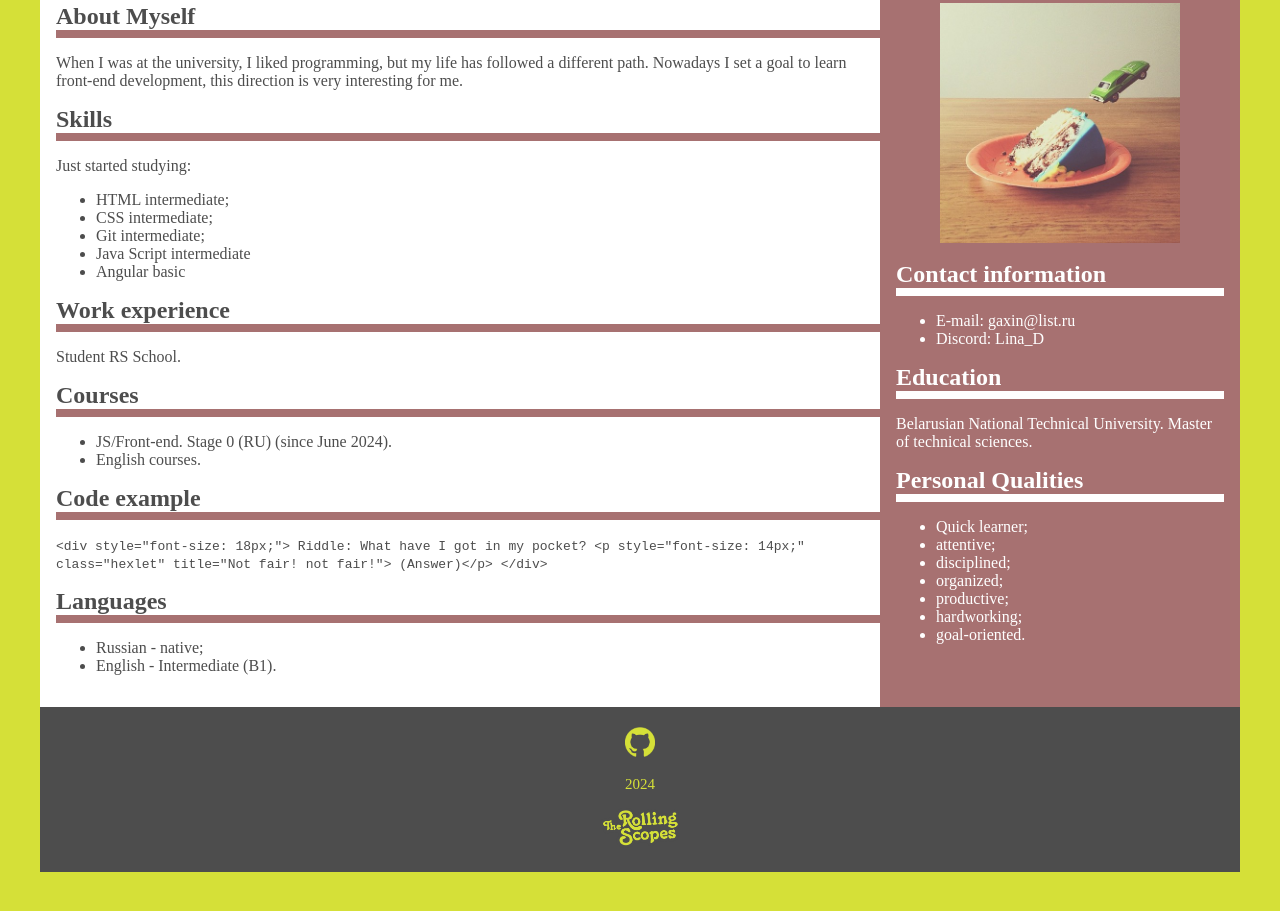
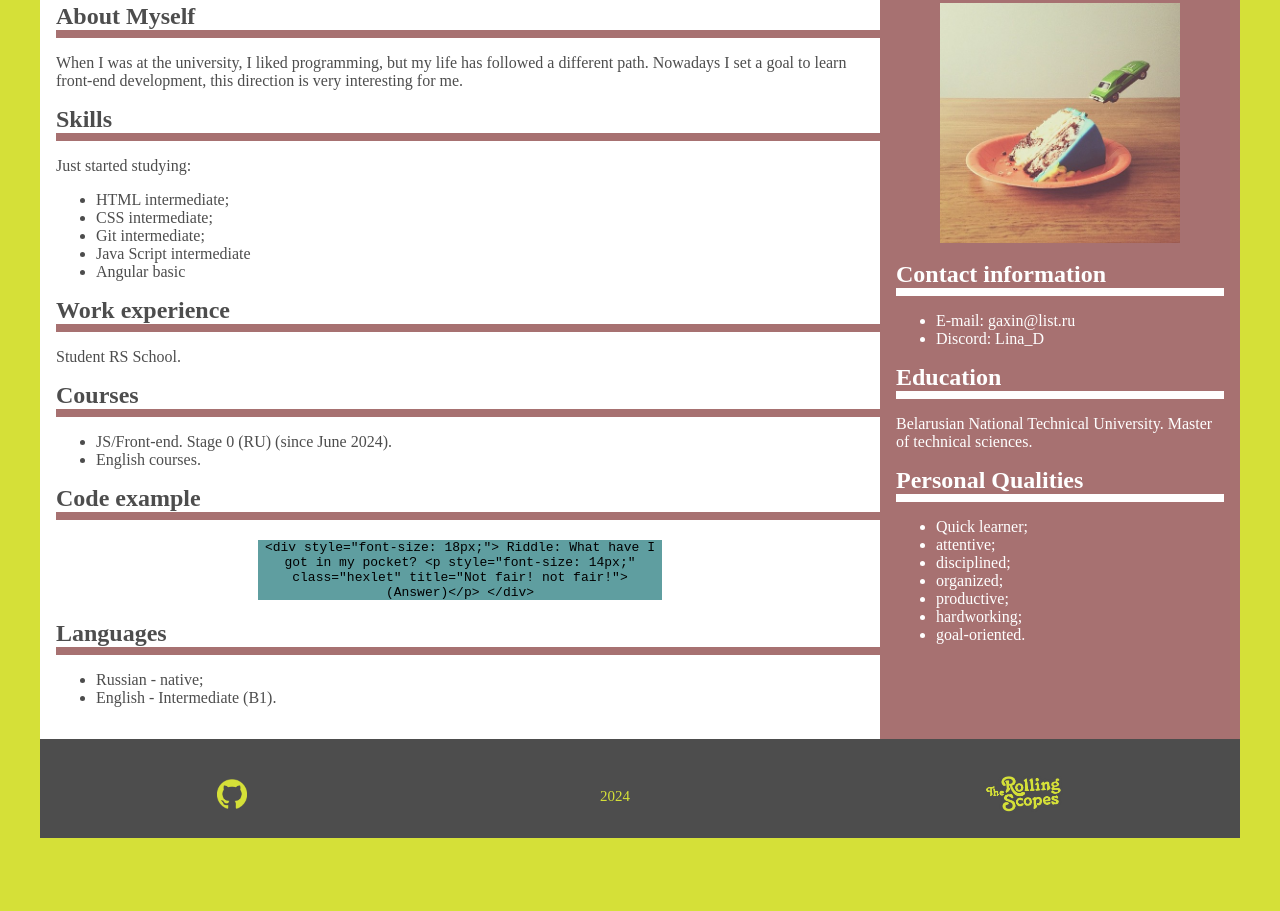
Before and after one commit to HalinaD/rsschool-cv, a plain HTML site: page index.html in a window 1280 px wide. Shown: the part 247-1158 px from the top of the page. After the commit the page ends 1125 px from the top, so only its background shows below. Drawn offline with Linux system fonts and the light colour scheme.

Commit message:
refactor: fix styles

```diff
--- a/index.html
+++ b/index.html
@@ -42,7 +42,7 @@
   </ul>
   <h2 id="Codeexample">Code example</h2>
   <div class="line"></div>
-  <pre-line><p><code>&lt;div style=&quot;font-size: 18px;&quot;&gt;
+  <pre-line><p class="code"><code>&lt;div style=&quot;font-size: 18px;&quot;&gt;
     Riddle: What have I got in my pocket?
     &lt;p style=&quot;font-size: 14px;&quot; class=&quot;hexlet&quot; title=&quot;Not fair! not fair!&quot;&gt;  (Answer)&lt;/p&gt;
   &lt;/div&gt;</code></p></pre-line>
--- a/style.css
+++ b/style.css
@@ -72,7 +72,7 @@ h2 {
     padding: 0;}
 
 .footer {
-    display:flow-root;
+    display:flex;
     color:#d5e038;
     box-sizing: border-box;
     width:100%;
@@ -81,4 +81,19 @@ h2 {
     text-align:center;
     padding: 20px 0 5px 0;
     font-size: 15px;
+    align-items: center;
 }
+
+a :hover {
+    transform: scale(1.2);
+}
+
+.code {
+    display: flex;
+    width: 50%;
+    text-align: center;
+    justify-content: center;
+    margin: 20px auto;
+    background-color: cadetblue;
+    color: black;
+}
```
